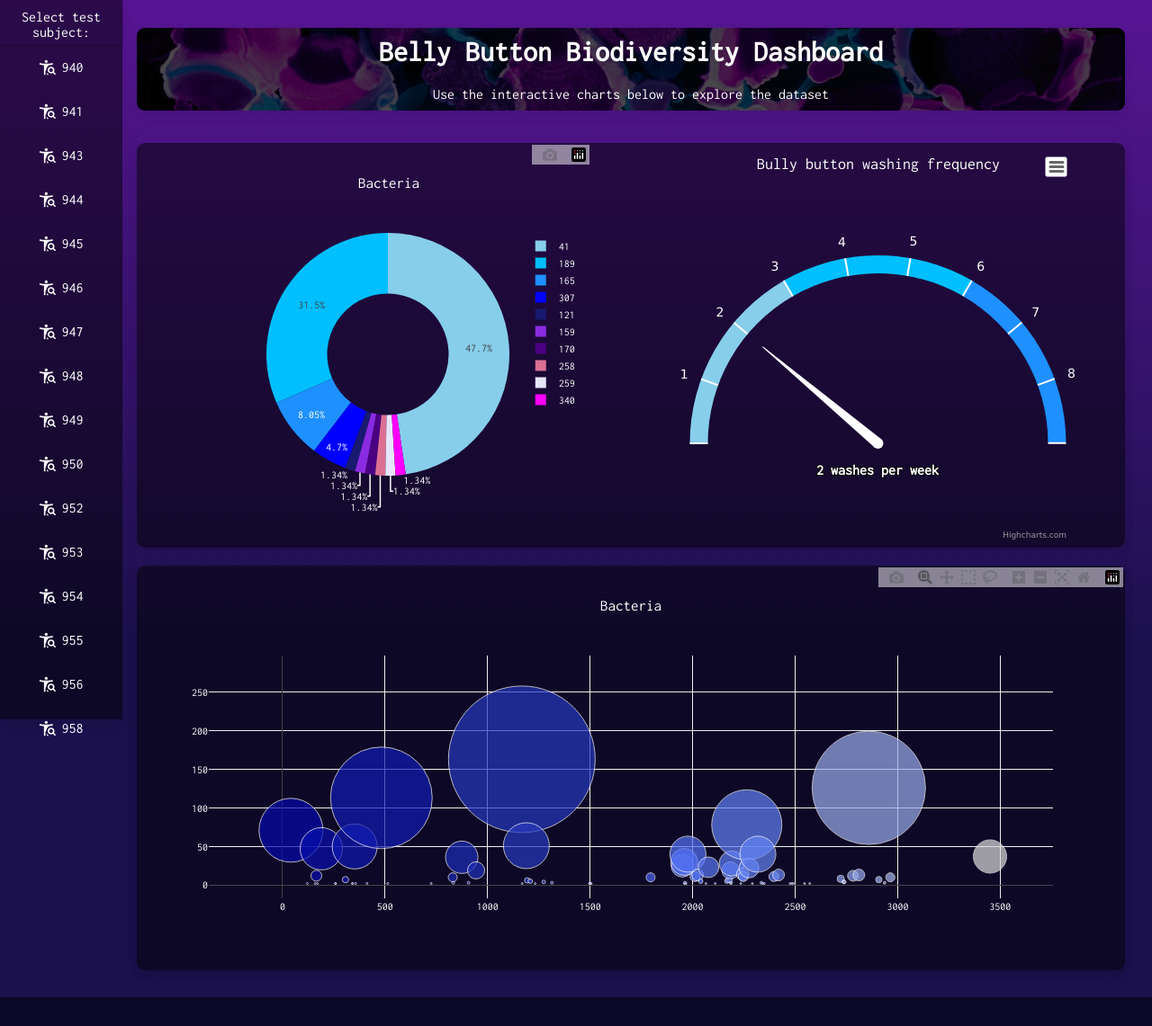
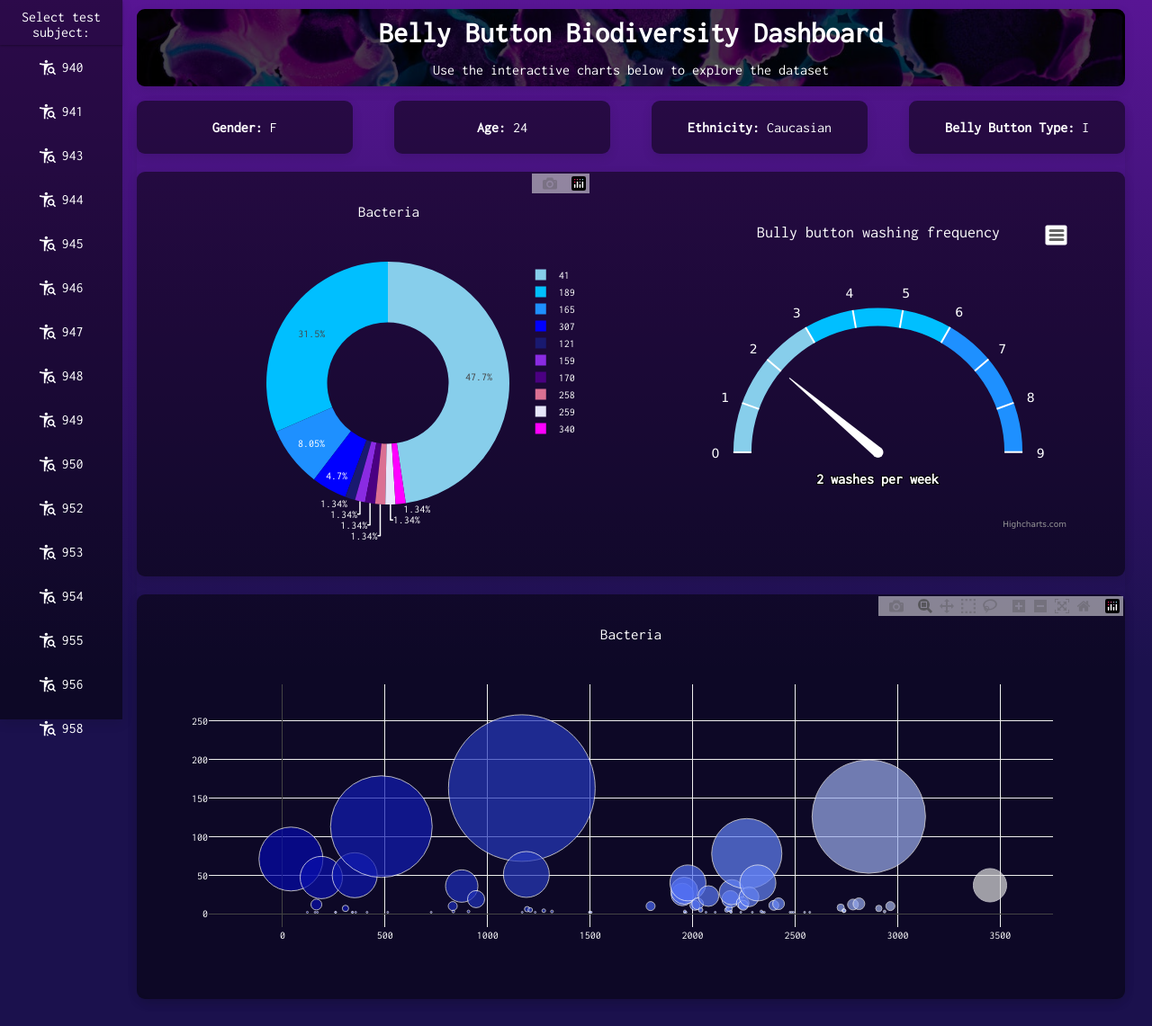
Before and after one commit to theodoremoreland/BellyButtonBiodiversity, a Flask app: page / in a window 1280 px wide. Shown: the whole page at 90% size. Before the commit the page ends 1109 px from the top, so only its background shows below. Run offline with Flask 3, Linux system fonts and the light colour scheme; data comes from the database, SQL or seed files in the repository; some libraries are stand-ins or nearby versions.

Commit message:
added metadata back into dashboard

```diff
--- a/application/static/css/style.css
+++ b/application/static/css/style.css
@@ -85,12 +85,14 @@ header > .bg {
 header > h1 {
   z-index: 2;
   position: relative;
+  margin: 0;
   padding-top: 10px;
 }
 
 header > p {
   z-index: 2;
   position: relative;
+  margin: 1rem 0;
   padding-bottom: 10px;
 }
 
@@ -173,8 +175,23 @@ rect.highcharts-background {
   box-shadow: rgba(0, 0, 0, 0.12) 0px 1px 3px, rgba(0, 0, 0, 0.24) 0px 1px 2px;
 }
 
-#metadata {
-  display: none;
+.metadata-container {
+  position: relative;
+  justify-content: space-between;
+}
+
+.metadata {
+  display: flex;
+  flex-direction: row;
+  flex-wrap: nowrap;
+  justify-content: space-around;
+  align-items: center;
+  width: clamp(10rem, 20%, 35rem);
+  color: white;
+  padding: 5px 10px;
+  background-color: #00000080;
+  border-radius: 9px;
+  box-shadow: rgba(0, 0, 0, 0.1) 0px 4px 12px;
 }
 
 #pie,
--- a/application/static/js/app.js
+++ b/application/static/js/app.js
@@ -1,12 +1,22 @@
 function buildMetadata(sample) {
   d3.json("/metadata/" + sample).then((sample_data) => {
-    var sample_panel = d3.select("#sample-metadata");
+    const { ETHNICITY, GENDER, AGE, BBTYPE } = sample_data;
+    var ageElement = d3.select("#age");
+    var genderElement = d3.select("#gender");
+    var ethnicityElement = d3.select("#ethnicity");
+    var bbType = d3.select("#bbtype");
 
-    sample_panel.html("");
+    ageElement.html("");
+    genderElement.html("");
+    ethnicityElement.html("");
+    bbType.html("");
 
-    Object.entries(sample_data).forEach(([key, value]) => {
-      sample_panel.append("p").html(`<strong>${key}:</strong> ${value}`);
-    });
+    ageElement.append("p").html(`<strong>Age:</strong> ${AGE}`);
+    genderElement.append("p").html(`<strong>Gender:</strong> ${GENDER}`);
+    ethnicityElement
+      .append("p")
+      .html(`<strong>Ethnicity:</strong> ${ETHNICITY}`);
+    bbType.append("p").html(`<strong>Belly Button Type:</strong> ${BBTYPE}`);
   });
 }
 
@@ -59,7 +69,7 @@ function buildCharts(sample) {
         plotBackgroundImage: null,
         plotBorderWidth: 0,
         plotShadow: false,
-        height: "100%",
+        height: "80%",
       },
       title: {
         text: "Bully button washing frequency",
@@ -205,8 +215,6 @@ document.querySelector("#sample-list").addEventListener("click", (event) => {
   const target = event.target;
   const newSample = Number(target.getAttribute("data-value"));
 
-  console.log(target);
-
   if (newSample) {
     // Fetch new data each time a new sample is selected
     buildCharts(newSample);
--- a/application/templates/index.html
+++ b/application/templates/index.html
@@ -28,11 +28,11 @@
           dataset</p>
       </header>
       <section>
-        <div class="dashboard-row metadata">
-          <div id="gender"></div>
-          <div id="age"></div>
-          <div id="ethnicity"></div>
-          <div id="bbtype"></div>
+        <div class="dashboard-row metadata-container">
+          <div id="gender" class="metadata"></div>
+          <div id="age" class="metadata"></div>
+          <div id="ethnicity" class="metadata"></div>
+          <div id="bbtype" class="metadata"></div>
         </div>
         <div class="dashboard-row">
           <div id="pie" class="_chart-container"></div>
```
